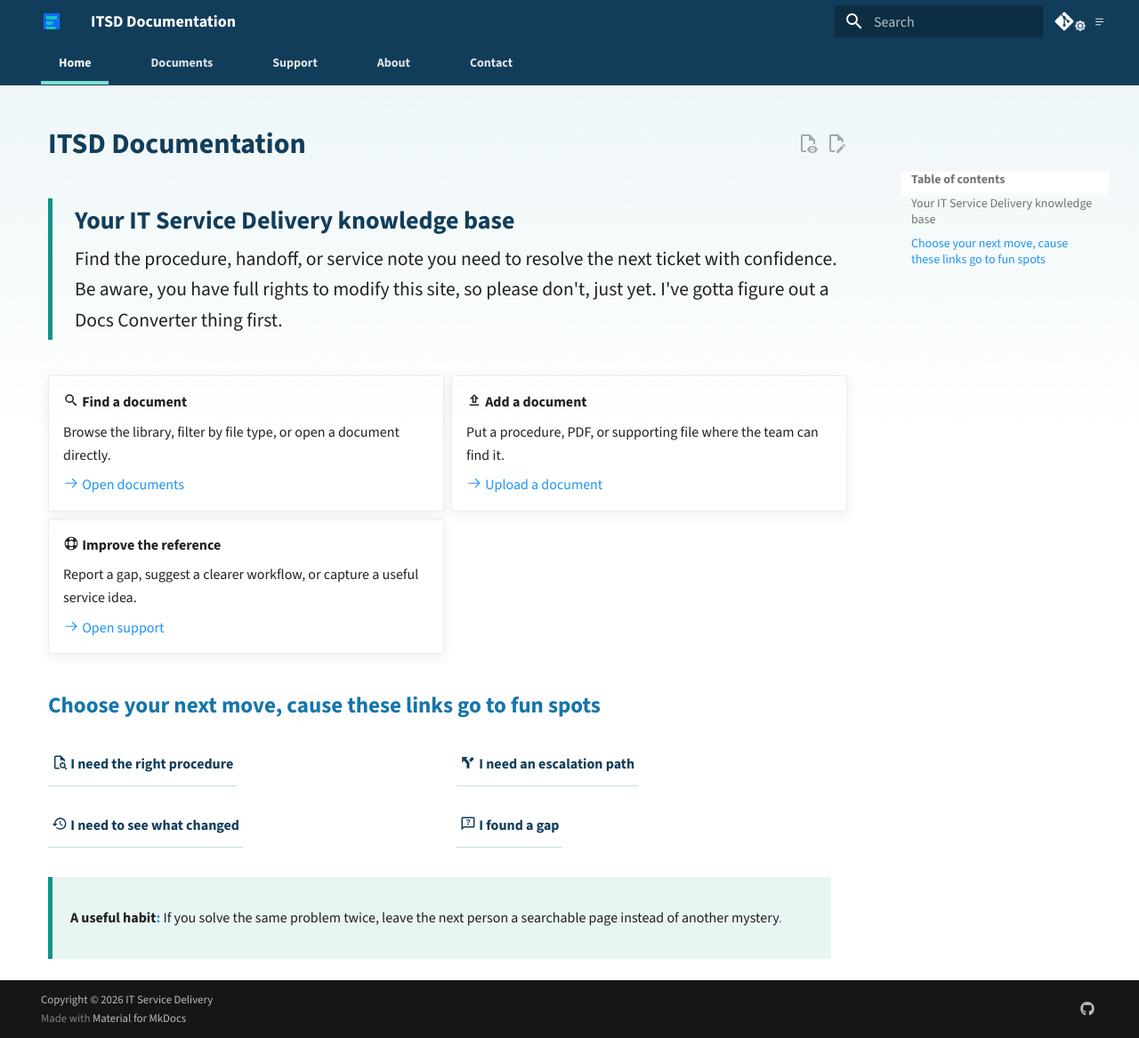
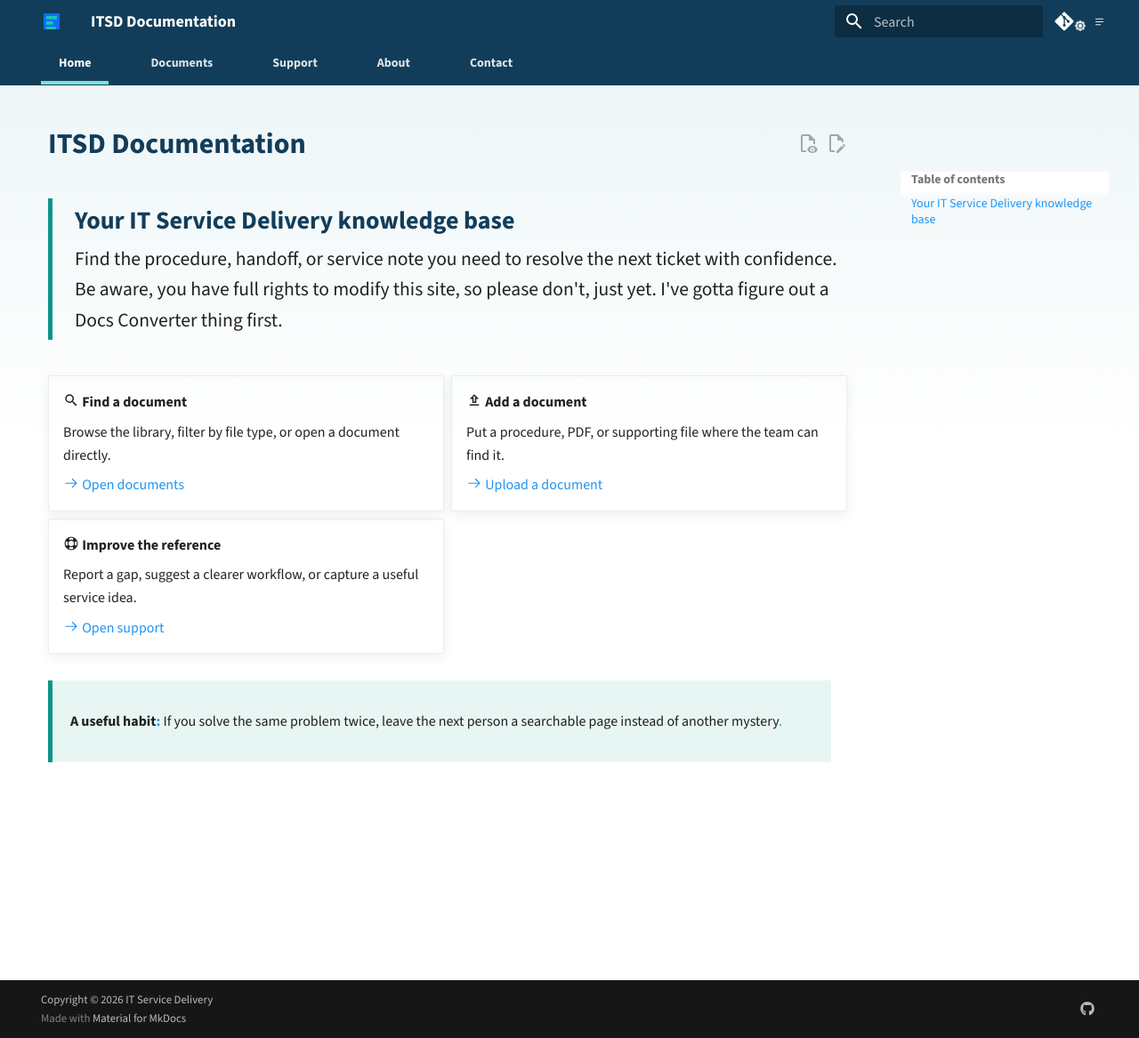
Before and after one commit to dgooding/mkdocs-basic, an MkDocs documentation site: the page built from docs/index.md, in a window 1280 px wide and 1167 px high. Shown: the whole window at 89% size. Built offline with MkDocs 1.6.1 and Material for MkDocs 9.7.7, drawn with Linux system fonts in a browser that asks for light colours; comment, search, counter and statistics services are not loaded.

Commit message:
docs: auto-update 2026-08-27 02:16:18

```diff
--- a/docs/index.md
+++ b/docs/index.md
@@ -37,20 +37,6 @@ Be aware, you have full rights to modify this site, so please don't, just yet. I
 
 </div>
 
-## Choose your next move, cause these links go to fun spots
-
-<div class="itsd-home-routes" markdown>
-
-[:material-file-search-outline: **I need the right procedure**](uploaded-documents.md)
-
-[:material-directions-fork: **I need an escalation path**](De-escalated%20Tickets_converted.md)
-
-[:material-history: **I need to see what changed**](change-log.md)
-
-[:material-message-question-outline: **I found a gap**](support.md)
-
-</div>
-
 <div class="itsd-status" markdown>
 
 **A useful habit[\:](https://ais-dev-cyekf7zm2pwwsddc2ubzuh-58381161634.us-east1.run.app/mkdocs/)** If you solve the same problem twice, leave the next person a searchable page instead of another mystery[.](https://egggame.org/)
```
